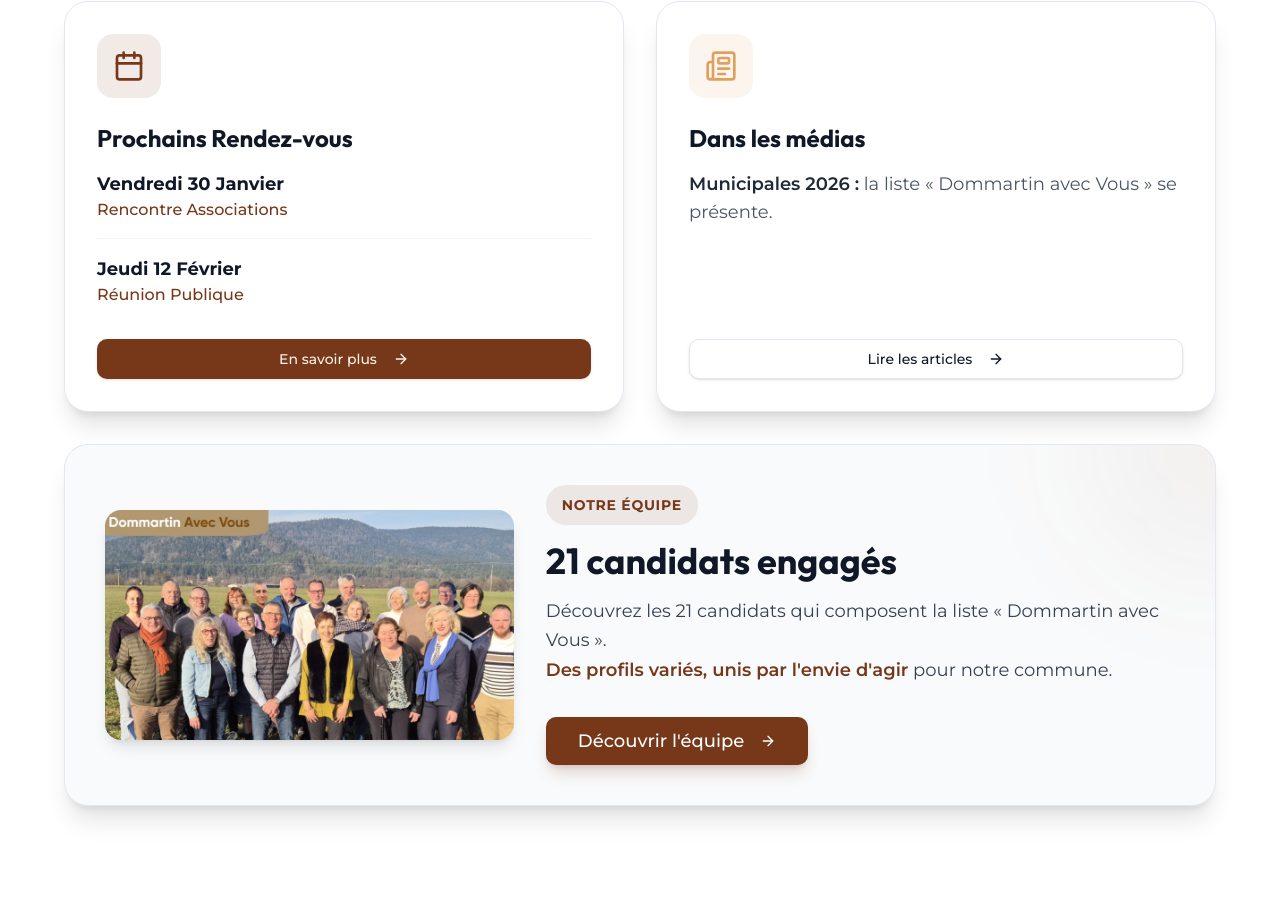
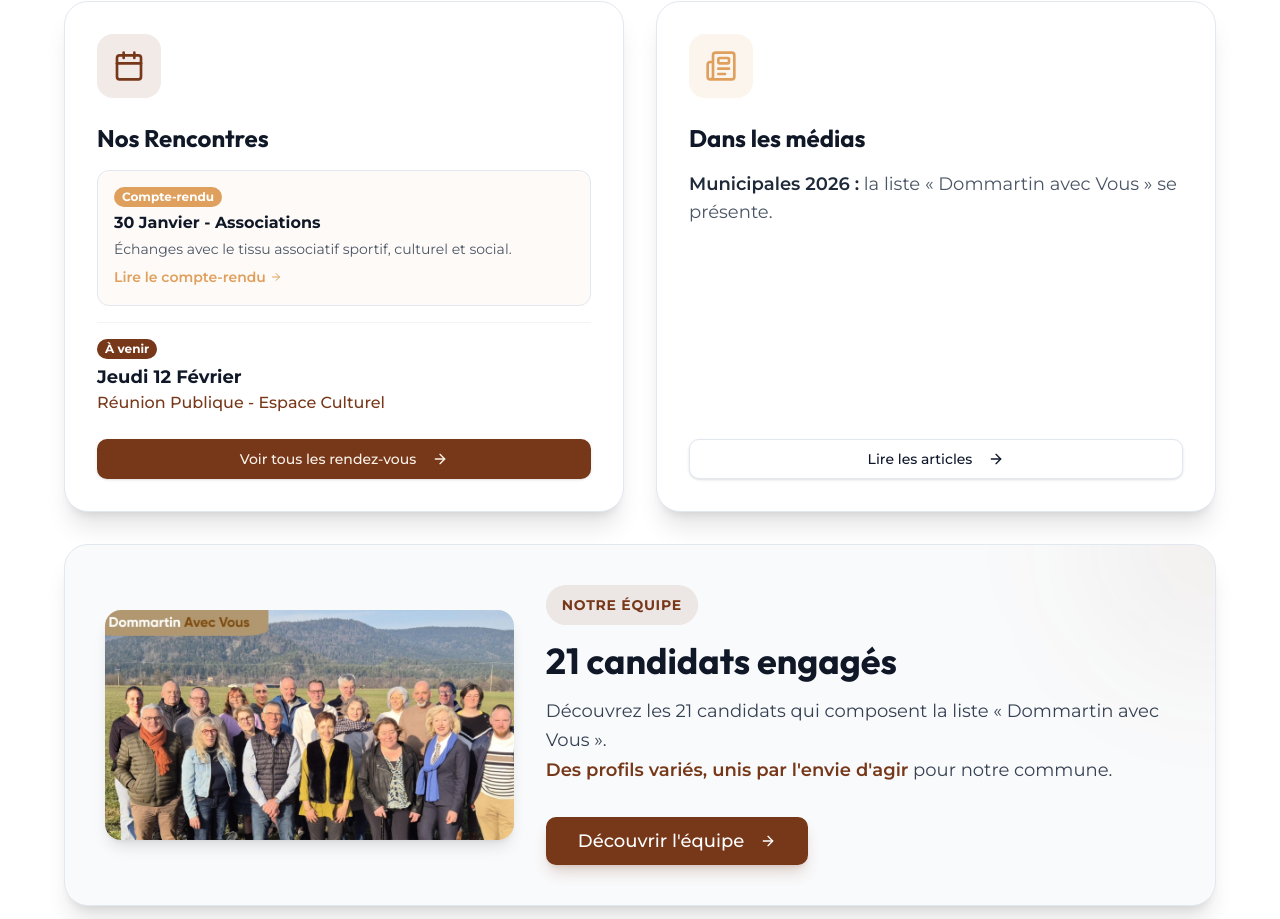
Before and after one commit to LenaGonzalezBreton/web_dommartin, a Next.js app: page / in a window 1280 px wide. Shown: the part 780-1699 px from the top of the page. Built offline with nearby package versions, Linux system fonts and the light colour scheme.

Commit message:
Ajout compte-rendu reunion associations 30 janvier + mise a jour accueil

```diff
--- a/app/demarche/page.tsx
+++ b/app/demarche/page.tsx
@@ -34,23 +34,9 @@ export default function DemarchePage() {
                         </div>
                         <h2 className="text-3xl md:text-4xl font-bold mb-8">Prochaines Rencontres</h2>
 
-                        <div className="grid md:grid-cols-2 gap-6 mb-8">
-                            {/* Event 1: Associations */}
-                            <div className="bg-white/10 backdrop-blur-sm p-6 rounded-2xl border border-white/20 transform hover:scale-105 transition-transform duration-300">
-                                <div className="mb-4">
-                                    <span className="bg-accent text-white px-3 py-1 rounded-full text-xs font-bold uppercase tracking-wider">Associations</span>
-                                </div>
-                                <p className="text-2xl font-bold text-white mb-1">Vendredi 30 Janvier</p>
-                                <p className="text-xl font-bold text-accent mb-4">20h00</p>
-                                <p className="text-lg font-medium opacity-90 mb-2">Rencontre Associations</p>
-                                <p className="text-sm opacity-75 mb-4">Maison des Associations</p>
-                                <p className="text-sm leading-relaxed opacity-80">
-                                    Un temps d’échange pour construire le projet municipal avec le tissu associatif.
-                                </p>
-                            </div>
-
-                            {/* Event 2: Public */}
-                            <div className="bg-white/10 backdrop-blur-sm p-6 rounded-2xl border border-white/20 transform hover:scale-105 transition-transform duration-300">
+                        <div className="flex justify-center mb-8">
+                            {/* Event: Réunion Publique du 12 février */}
+                            <div className="bg-white/10 backdrop-blur-sm p-8 rounded-2xl border border-white/20 transform hover:scale-105 transition-transform duration-300 max-w-md w-full">
                                 <div className="mb-4">
                                     <span className="bg-white text-primary px-3 py-1 rounded-full text-xs font-bold uppercase tracking-wider">Tous publics</span>
                                 </div>
@@ -154,8 +140,72 @@ export default function DemarchePage() {
                 </div>
             </section>
 
-            {/* SECTION 3: Compte-rendu Réunion 2 (Jan 8) */}
-            <section className="py-16 bg-gray-50/50">
+            {/* SECTION 3: Compte-rendu Rencontre Associations (Jan 30) */}
+            <section id="associations" className="py-16 bg-gray-50/50">
+                <div className="container mx-auto px-4">
+                    <div className="max-w-4xl mx-auto">
+                        <div className="flex items-center gap-4 mb-8">
+                            <Badge className="bg-gray-200 text-gray-700 hover:bg-gray-300 px-3 py-1 text-sm">Passé</Badge>
+                            <Badge className="bg-accent text-white hover:bg-accent px-3 py-1 text-sm">Associations</Badge>
+                            <span className="text-gray-500 font-medium">30 Janvier 2026</span>
+                        </div>
+
+                        <div className="prose max-w-none">
+                            <h2 className="text-3xl font-bold text-gray-900 mb-6">Rencontre avec les Associations</h2>
+
+                            <div className="mb-8 rounded-xl overflow-hidden shadow-lg">
+                                <img
+                                    src="/reunion-associations-jan2026.jpg"
+                                    alt="Rencontre avec les associations - 30 janvier 2026"
+                                    className="w-full h-auto object-cover"
+                                />
+                            </div>
+
+                            <div className="bg-white p-6 rounded-xl shadow-sm border border-gray-100 mb-8">
+                                <p className="text-xl text-primary font-medium italic">
+                                    "Un temps d'écoute et d'échanges avec l'ensemble des représentants des associations de la commune."
+                                </p>
+                            </div>
+
+                            <div className="space-y-6 text-gray-700 leading-relaxed">
+                                <p>
+                                    Vendredi 30 janvier, la liste « Dommartin avec Vous » a invité l'ensemble des représentants des associations de la commune pour un temps d'écoute et d'échanges, afin de mieux connaître leurs réalités et de comprendre leurs besoins.
+                                </p>
+
+                                <p>
+                                    Cette rencontre a été l'occasion de dialoguer ouvertement sur le fonctionnement au quotidien des associations, leurs réussites, les difficultés rencontrées (organisation, bénévolat, stockage, financements, communication, etc.) ainsi que leurs attentes pour l'avenir. Les échanges ont mis en lumière la richesse et l'engagement du tissu associatif, mais aussi des points concrets qui méritent d'être travaillés collectivement.
+                                </p>
+
+                                <h3 className="text-xl font-bold text-gray-900 mt-8 mb-4 flex items-center gap-2">
+                                    <Lightbulb className="w-5 h-5 text-accent" />
+                                    Notre méthode
+                                </h3>
+                                <p>
+                                    Fidèles à notre engagement, nous voulons avancer avec une méthode simple : <strong>écouter, échanger, comprendre, puis proposer des solutions réalistes</strong>. Notre objectif est de formuler des réponses utiles et applicables, au plus près des besoins exprimés, dans un esprit de respect et de coopération, tout en gardant une vigilance constante sur la maîtrise des dépenses communales.
+                                </p>
+
+                                <h3 className="text-xl font-bold text-gray-900 mt-8 mb-4 flex items-center gap-2">
+                                    <Users className="w-5 h-5 text-accent" />
+                                    Remerciements
+                                </h3>
+                                <p>
+                                    Nous remercions chaleureusement les participant(e)s d'être venus en nombre, représentant l'ensemble du monde associatif sportif, culturel et social, pour la qualité des échanges, la franchise des retours et la richesse des contributions.
+                                </p>
+
+                                <div className="bg-accent/10 p-6 rounded-xl mt-8 border border-accent/20">
+                                    <p className="text-primary font-medium text-center">
+                                        <Target className="w-5 h-5 inline-block mr-2" />
+                                        Des réponses et des propositions seront présentées le <strong>12 février</strong> à l'occasion de notre réunion publique.
+                                    </p>
+                                </div>
+                            </div>
+                        </div>
+                    </div>
+                </div>
+            </section>
+
+            {/* SECTION 4: Compte-rendu Réunion 2 (Jan 8) */}
+            <section className="py-16">
                 <div className="container mx-auto px-4">
                     <div className="max-w-4xl mx-auto">
                         <div className="flex items-center gap-4 mb-8">
@@ -207,7 +257,7 @@ export default function DemarchePage() {
                 </div>
             </section>
 
-            {/* SECTION 4: Compte-rendu Réunion 1 (Dec) */}
+            {/* SECTION 5: Compte-rendu Réunion 1 (Dec) */}
             <section className="py-16">
                 <div className="container mx-auto px-4">
                     <div className="max-w-5xl mx-auto">
--- a/app/page.tsx
+++ b/app/page.tsx
@@ -64,26 +64,37 @@ export default function Home() {
                     <div className="max-w-6xl mx-auto space-y-8">
                         {/* Top Row: Charte & Communiqué */}
                         <div className="grid md:grid-cols-2 gap-8">
-                            {/* Carte 1: Prochains Rendez-vous */}
+                            {/* Carte 1: Rendez-vous & Comptes-rendus */}
                             <div className="bg-white p-6 md:p-8 rounded-3xl shadow-xl border border-gray-100 hover:shadow-2xl hover:-translate-y-1 transition-all duration-300 flex flex-col">
                                 <div className="bg-primary/10 w-16 h-16 rounded-2xl flex items-center justify-center mb-6">
                                     <Calendar className="w-8 h-8 text-primary" />
                                 </div>
-                                <h3 className="text-2xl font-bold text-gray-900 mb-4 font-heading">Prochains Rendez-vous</h3>
-                                <div className="text-gray-600 mb-8 flex-grow space-y-4">
-                                    <div>
-                                        <span className="font-bold text-gray-900 block text-lg">Vendredi 30 Janvier</span>
-                                        <span className="text-primary font-medium">Rencontre Associations</span>
+                                <h3 className="text-2xl font-bold text-gray-900 mb-4 font-heading">Nos Rencontres</h3>
+                                <div className="text-gray-600 mb-6 flex-grow space-y-4">
+                                    {/* Compte-rendu de la réunion associations */}
+                                    <div className="bg-accent/5 p-4 rounded-xl border border-accent/20">
+                                        <div className="flex items-center gap-2 mb-1">
+                                            <span className="bg-accent text-white text-xs font-bold px-2 py-0.5 rounded-full">Compte-rendu</span>
+                                        </div>
+                                        <span className="font-bold text-gray-900 block">30 Janvier - Associations</span>
+                                        <p className="text-sm text-gray-600 mt-1">Échanges avec le tissu associatif sportif, culturel et social.</p>
+                                        <Link href="/demarche#associations" className="text-accent font-semibold text-sm inline-flex items-center gap-1 mt-2 hover:gap-2 transition-all">
+                                            Lire le compte-rendu <ArrowRight className="w-3 h-3" />
+                                        </Link>
                                     </div>
                                     <div className="w-full h-px bg-gray-100" />
+                                    {/* Prochain RDV */}
                                     <div>
+                                        <div className="flex items-center gap-2 mb-1">
+                                            <span className="bg-primary text-white text-xs font-bold px-2 py-0.5 rounded-full">À venir</span>
+                                        </div>
                                         <span className="font-bold text-gray-900 block text-lg">Jeudi 12 Février</span>
-                                        <span className="text-primary font-medium">Réunion Publique</span>
+                                        <span className="text-primary font-medium">Réunion Publique - Espace Culturel</span>
                                     </div>
                                 </div>
                                 <Button asChild className="w-full md:w-auto mt-auto" size="lg">
                                     <Link href="/demarche#agendas">
-                                        En savoir plus
+                                        Voir tous les rendez-vous
                                         <ArrowRight className="ml-2 w-4 h-4" />
                                     </Link>
                                 </Button>
```
Also changed, not shown: public/reunion-associations-jan2026.jpg (added).
